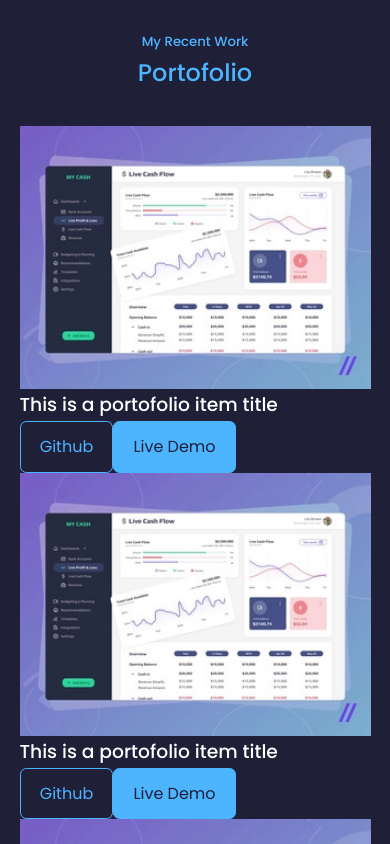
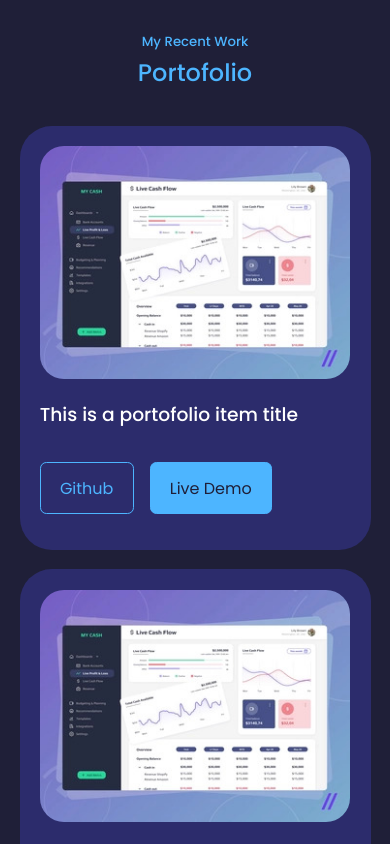
Before and after one commit to Solumba/my-portofolio, a React (Create React App) app: page / in a window 390 px wide. Shown: the part 5160-6004 px from the top of the page. Built offline with nearby package versions, Linux system fonts and the light colour scheme.

Commit message:
styling portofolio section

```diff
--- a/src/components/portofolio/portofolio.css
+++ b/src/components/portofolio/portofolio.css
@@ -0,0 +1,53 @@
+.portofolio__container {
+    display: grid;
+    grid-template-columns: repeat(3, 1fr);
+    gap: 2rem;
+}
+
+.portofolio__item {
+    background: var(--color-bg-variant);
+    padding: 1.2rem;
+    border-radius: 2rem;
+    border: 1px solid transparent;
+    transition: var(--transition);
+}
+
+.portofolio__item:hover {
+    border-color: var(--color-primary-variant);
+    background: transparent;
+}
+
+.portofolio__item-image {
+    border-radius: 1.5rem;
+    overflow: hidden;
+}
+
+.portofolio__item h3 {
+    margin: 1.2rem 0 2rem;
+}
+
+.portofolio__item-cta {
+    display: flex;
+    gap: 1rem;
+    margin-bottom: 1rem;
+}
+
+/*Media queries(Tablet)*/
+
+@media screen and (max-width: 1024px) {
+    .portofolio__container {
+        grid-template-columns: 1fr 1fr;
+        gap: 1.2rem;
+    }
+}
+
+/*Media queries(Mobile Phone)*/
+@media screen and (max-width: 600px) {
+    .portofolio__container {
+        grid-template-columns: 1fr;
+    }
+
+    section > h2{
+        margin-bottom: 2rem;
+    }
+}
```
